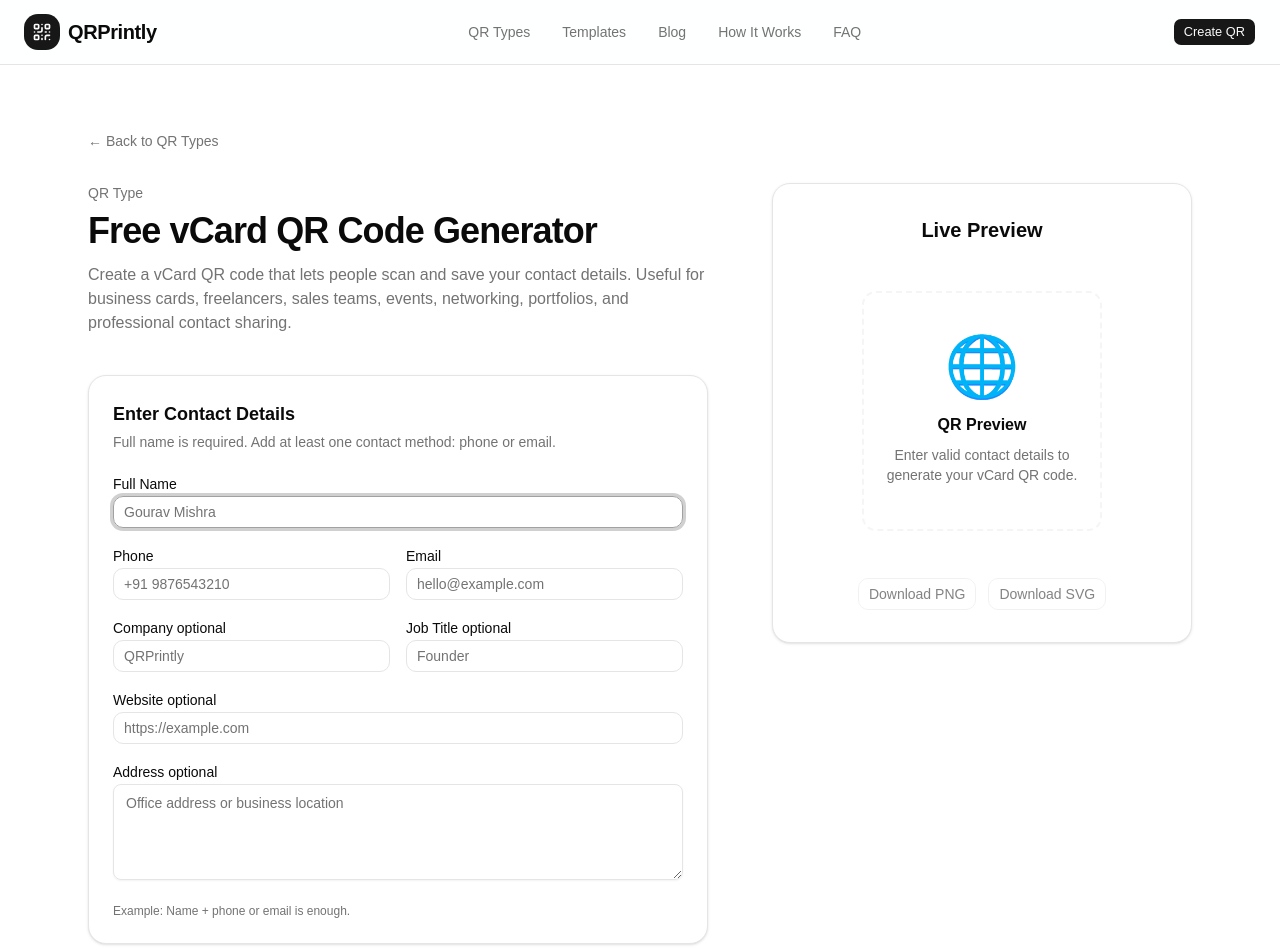
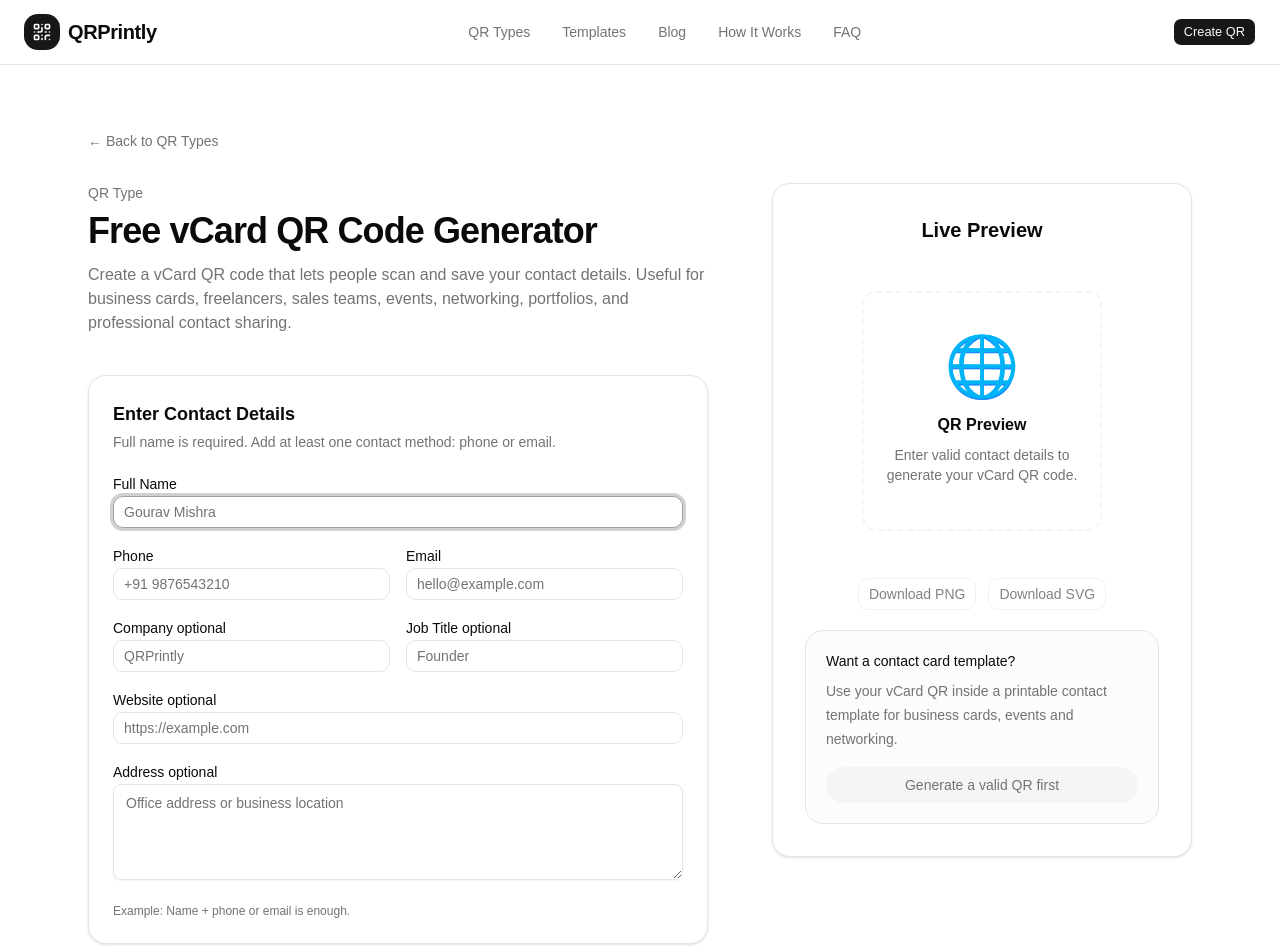
Before and after one commit to gouravmishra-121/qrhub, a React (Vite) app in the folder frontend/: page /vcard in a window 1280 px wide. Shown: the top 952 px of the page. Built offline with nearby package versions, Linux system fonts and the light colour scheme; no server answers.

Commit message:
feat: suggest templates after QR generation

```diff
--- /dev/null
+++ b/frontend/src/components/templates/TemplateSuggestionCard.tsx
@@ -0,0 +1,69 @@
+import { Link } from 'react-router-dom'
+
+import {
+  createTemplateReturnPath,
+  saveTemplateQrValue,
+  type TemplateQRType,
+} from '@/lib/templateFlow'
+
+type TemplateSuggestionCardProps = {
+  templateId: string
+  qrType: TemplateQRType
+  qrValue: string
+  isValid: boolean
+  title: string
+  description: string
+  ctaLabel: string
+}
+
+export function TemplateSuggestionCard({
+  templateId,
+  qrType,
+  qrValue,
+  isValid,
+  title,
+  description,
+  ctaLabel,
+}: TemplateSuggestionCardProps) {
+  const templatePath = createTemplateReturnPath({
+    templateId,
+    qrType,
+  })
+
+  function handleUseTemplate() {
+    if (!isValid || !qrValue) {
+      return
+    }
+
+    saveTemplateQrValue({
+      templateId,
+      qrValue,
+    })
+  }
+
+  return (
+    <div className="mt-5 rounded-2xl border bg-muted/30 p-5">
+      <p className="text-sm font-medium">{title}</p>
+
+      <p className="mt-2 text-sm leading-6 text-muted-foreground">{description}</p>
+
+      {isValid ? (
+        <Link
+          to={templatePath}
+          onClick={handleUseTemplate}
+          className="mt-4 inline-flex w-full justify-center rounded-full border bg-background px-5 py-2 text-sm font-medium text-muted-foreground transition hover:border-primary/50 hover:text-foreground"
+        >
+          {ctaLabel}
+        </Link>
+      ) : (
+        <button
+          type="button"
+          disabled
+          className="mt-4 inline-flex w-full cursor-not-allowed justify-center rounded-full bg-muted px-5 py-2 text-sm font-medium text-muted-foreground"
+        >
+          Generate a valid QR first
+        </button>
+      )}
+    </div>
+  )
+}
--- a/frontend/src/pages/generators/UPIQR.tsx
+++ b/frontend/src/pages/generators/UPIQR.tsx
@@ -1,5 +1,6 @@
 import { useMemo, useRef, useState } from 'react'
 import { Link, useSearchParams } from 'react-router-dom'
+import { TemplateSuggestionCard } from '@/components/templates/TemplateSuggestionCard'
 
 import {
   DEFAULT_BACKGROUND_COLOR,
@@ -304,6 +305,15 @@ export default function UPIQR() {
               downloadSize={qrSize}
               backgroundColor={backgroundColor}
             />
+            <TemplateSuggestionCard
+              templateId="upi-payment"
+              qrType="upi"
+              qrValue={qrValue}
+              isValid={isValidUPIQR}
+              title="Want a printable payment board?"
+              description="Use your generated UPI QR inside a clean payment template for shops, stalls, invoices or counters."
+              ctaLabel="Use UPI payment template"
+            />
           </div>
         </section>
       </div>
--- a/frontend/src/pages/generators/VCardQR.tsx
+++ b/frontend/src/pages/generators/VCardQR.tsx
@@ -14,6 +14,7 @@ import { Button } from '@/components/ui/button'
 import { Input } from '@/components/ui/input'
 import { GeneratorSeoContent } from '@/components/generators/GeneratorSeoContent'
 import { generatorSeoContent } from '@/data/generatorSeoContent'
+import { TemplateSuggestionCard } from '@/components/templates/TemplateSuggestionCard'
 
 function escapeVCardValue(value: string) {
   return value
@@ -393,6 +394,15 @@ export default function VCardQR() {
               downloadSize={qrSize}
               backgroundColor={backgroundColor}
             />
+            <TemplateSuggestionCard
+              templateId="vcard-contact"
+              qrType="vcard"
+              qrValue={qrValue}
+              isValid={isValidVCardQR}
+              title="Want a contact card template?"
+              description="Use your vCard QR inside a printable contact template for business cards, events and networking."
+              ctaLabel="Use contact template"
+            />
           </div>
         </section>
       </div>
--- a/frontend/src/pages/generators/WebsiteQR.tsx
+++ b/frontend/src/pages/generators/WebsiteQR.tsx
@@ -14,6 +14,7 @@ import {
 import { TemplateFlowBanner } from '@/components/templates/TemplateFlowBanner'
 import { Button } from '@/components/ui/button'
 import { Input } from '@/components/ui/input'
+import { TemplateSuggestionCard } from '@/components/templates/TemplateSuggestionCard'
 
 function createSafeFileName(value: string) {
   try {
@@ -194,6 +195,15 @@ export default function WebsiteQR() {
               downloadSize={qrSize}
               backgroundColor={backgroundColor}
             />
+            <TemplateSuggestionCard
+              templateId="website"
+              qrType="website"
+              qrValue={cleanUrl}
+              isValid={isValidUrl}
+              title="Want a website QR template?"
+              description="Use your website QR inside a business template for posters, flyers, counters or digital sharing."
+              ctaLabel="Use website template"
+            />
           </div>
         </section>
       </div>
--- a/frontend/src/pages/generators/WhatsAppQR.tsx
+++ b/frontend/src/pages/generators/WhatsAppQR.tsx
@@ -1,6 +1,8 @@
 import { Link, useSearchParams } from 'react-router-dom'
 import { useMemo, useRef, useState } from 'react'
 import { TemplateFlowBanner } from '@/components/templates/TemplateFlowBanner'
+import { TemplateSuggestionCard } from '@/components/templates/TemplateSuggestionCard'
+
 import {
   DEFAULT_BACKGROUND_COLOR,
   DEFAULT_FOREGROUND_COLOR,
@@ -213,6 +215,15 @@ export default function WhatsAppQR() {
               downloadSize={qrSize}
               backgroundColor={backgroundColor}
             />
+            <TemplateSuggestionCard
+              templateId="whatsapp"
+              qrType="whatsapp"
+              qrValue={qrValue}
+              isValid={isValidWhatsAppQR}
+              title="Want a WhatsApp contact poster?"
+              description="Use your WhatsApp QR inside a clean template for customer chats, bookings, support or inquiries."
+              ctaLabel="Use WhatsApp template"
+            />
           </div>
         </section>
       </div>
--- a/frontend/src/pages/generators/WiFiQR.tsx
+++ b/frontend/src/pages/generators/WiFiQR.tsx
@@ -1,6 +1,7 @@
 import { Link, useSearchParams } from 'react-router-dom'
 import { useMemo, useRef, useState } from 'react'
 import { TemplateFlowBanner } from '@/components/templates/TemplateFlowBanner'
+import { TemplateSuggestionCard } from '@/components/templates/TemplateSuggestionCard'
 
 import {
   DEFAULT_BACKGROUND_COLOR,
@@ -288,6 +289,15 @@ export default function WiFiQR() {
               downloadSize={qrSize}
               backgroundColor={backgroundColor}
             />
+            <TemplateSuggestionCard
+              templateId="wifi"
+              qrType="wifi"
+              qrValue={qrValue}
+              isValid={isValidWiFiQR}
+              title="Want a printable WiFi card?"
+              description="Use your WiFi QR inside a guest WiFi template for cafes, hotels, offices, homes or reception areas."
+              ctaLabel="Use WiFi template"
+            />
           </div>
         </section>
       </div>
```
